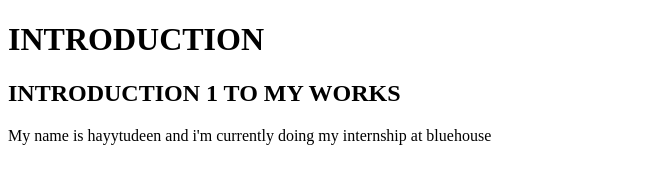
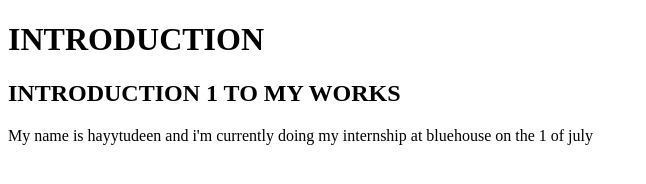
Before and after one commit to Jojozuri/Design-for-Open-Source, a plain HTML site: page Ghost.html in a window 1280 px wide. Shown: the whole page, without its empty margins (0-646 px from the left). Drawn offline with Linux system fonts and the light colour scheme.

Commit message:
INTRODUCTION 123

```diff
--- a/Ghost.html
+++ b/Ghost.html
@@ -13,7 +13,7 @@
         INTRODUCTION 1 TO MY WORKS
     </H2>
     <P>
-        My name is hayytudeen and i'm currently doing my internship at bluehouse
+        My name is hayytudeen and i'm currently doing my internship at bluehouse on the 1 of july
     </P>
 </body>
 </html>
```
